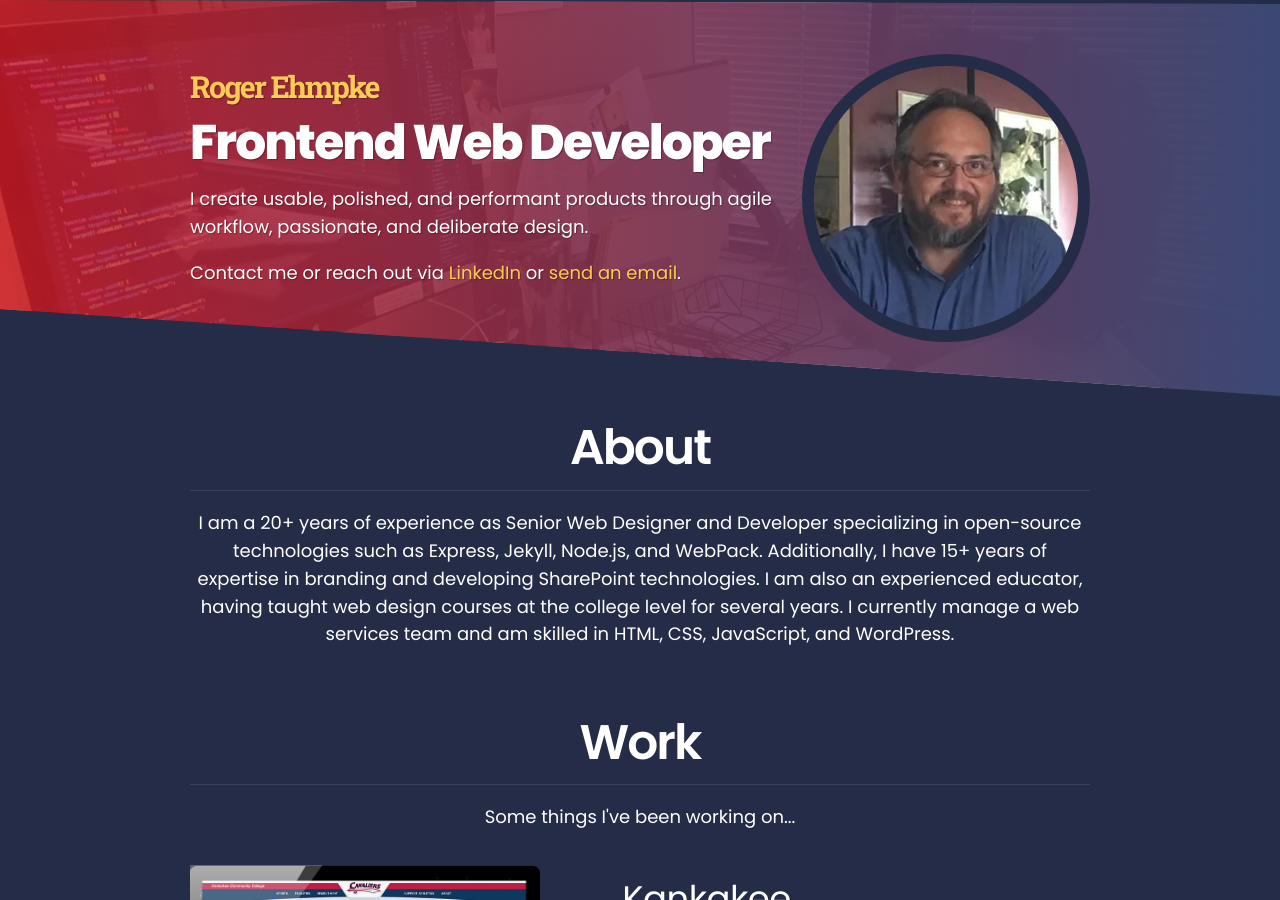
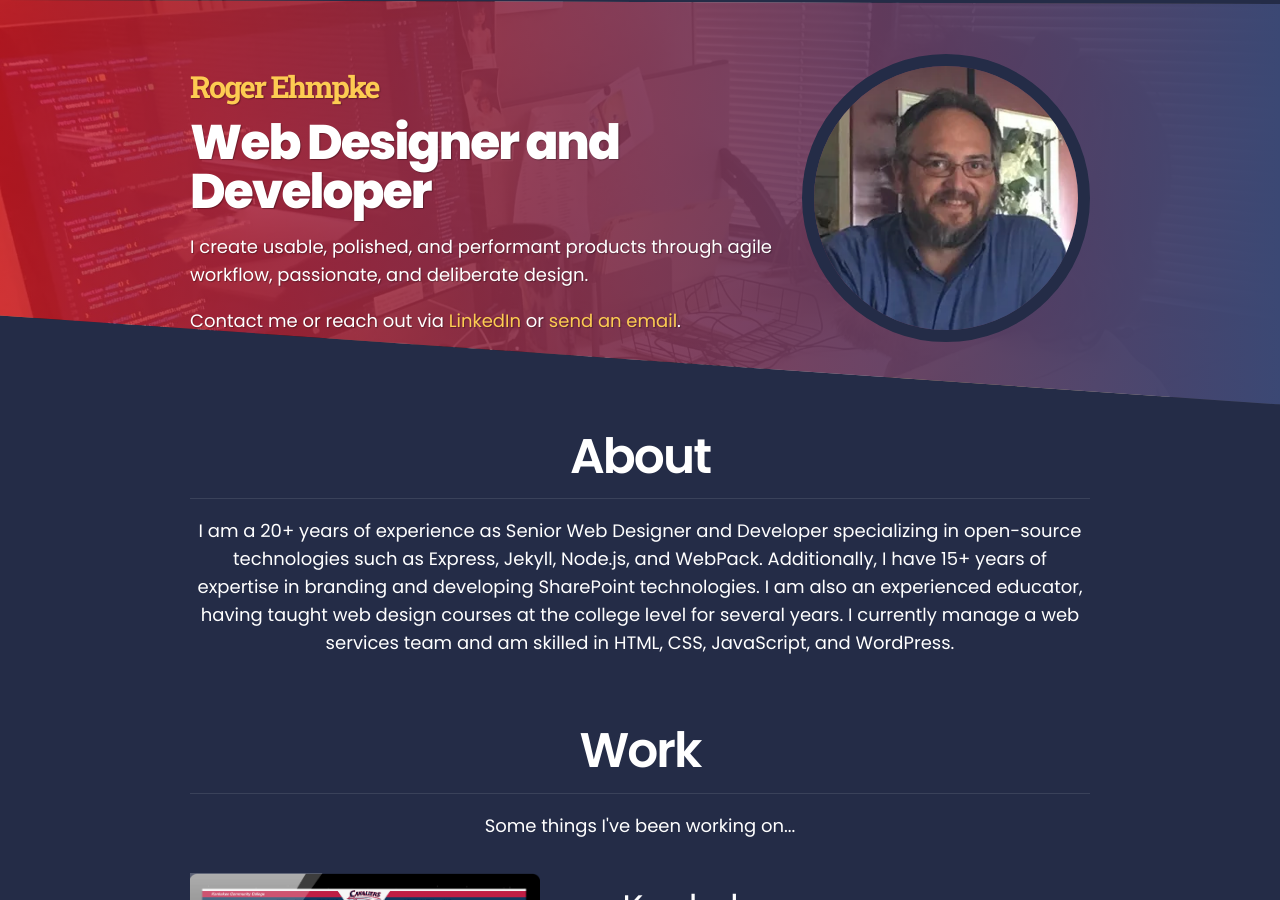
Before and after one commit to rehmpke/rogerehmpkesite, a Jekyll site: the page built from index.html, in a window 1280 px wide and 900 px high. Built offline with Jekyll 4.4.1, drawn with Linux system fonts in a browser that asks for light colours.

Commit message:
Update hero.html
Update my title lead

```diff
--- a/_includes/hero.html
+++ b/_includes/hero.html
@@ -2,7 +2,7 @@
     <div class="hero-shot__container">
     <div class="hero-shot__content">
         <h1><a class="logo--header" href="/">Roger Ehmpke</a></h1>
-        <h2 class="heading--hero-shot">Frontend Web Developer</h2>
+        <h2 class="heading--hero-shot">Web Designer and Developer</h2>
         <p>I create usable, polished, and performant products through agile workflow, passionate, and deliberate design.</p>
         <p>Contact me or reach out via <a href="https://www.linkedin.com/in/rogerehmpke" target="_blank" rel="noopener">LinkedIn</a> or <a href="#ContactMe">send an email</a>.</p>
     </div>
```
